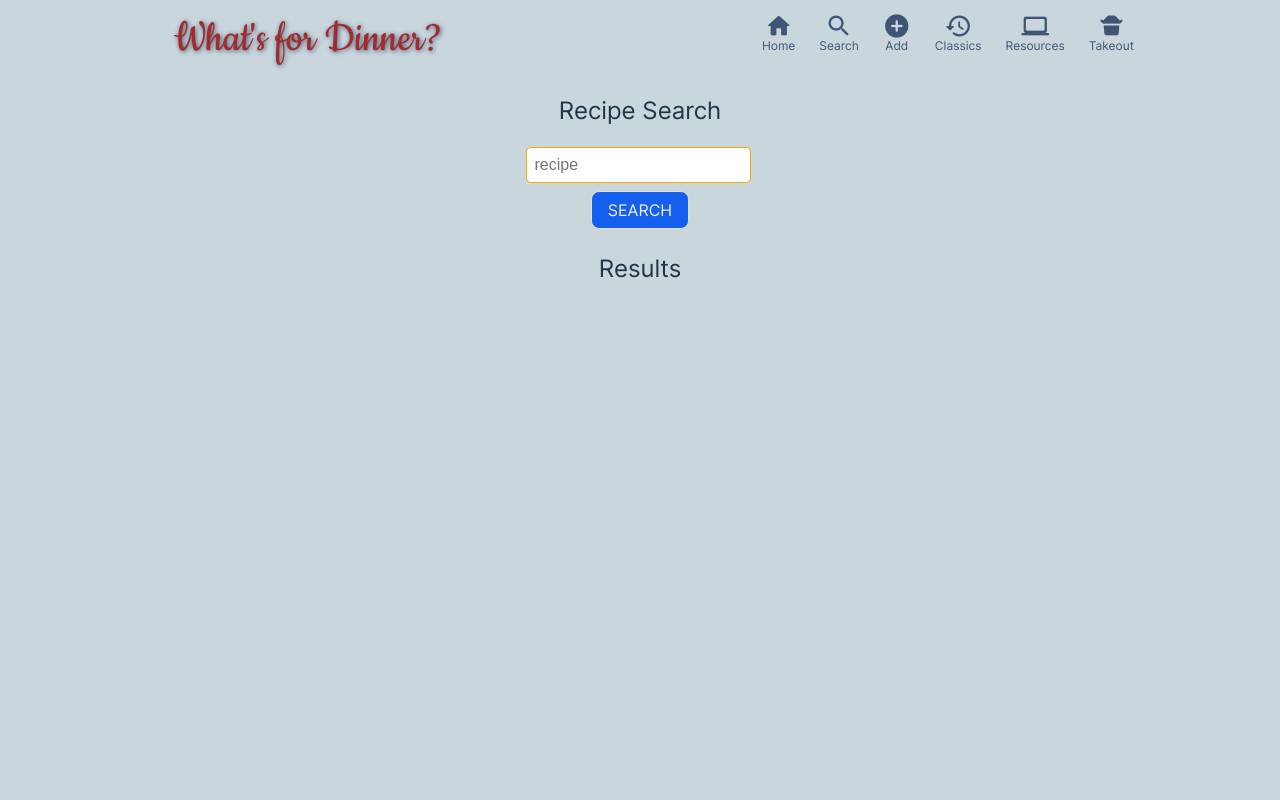
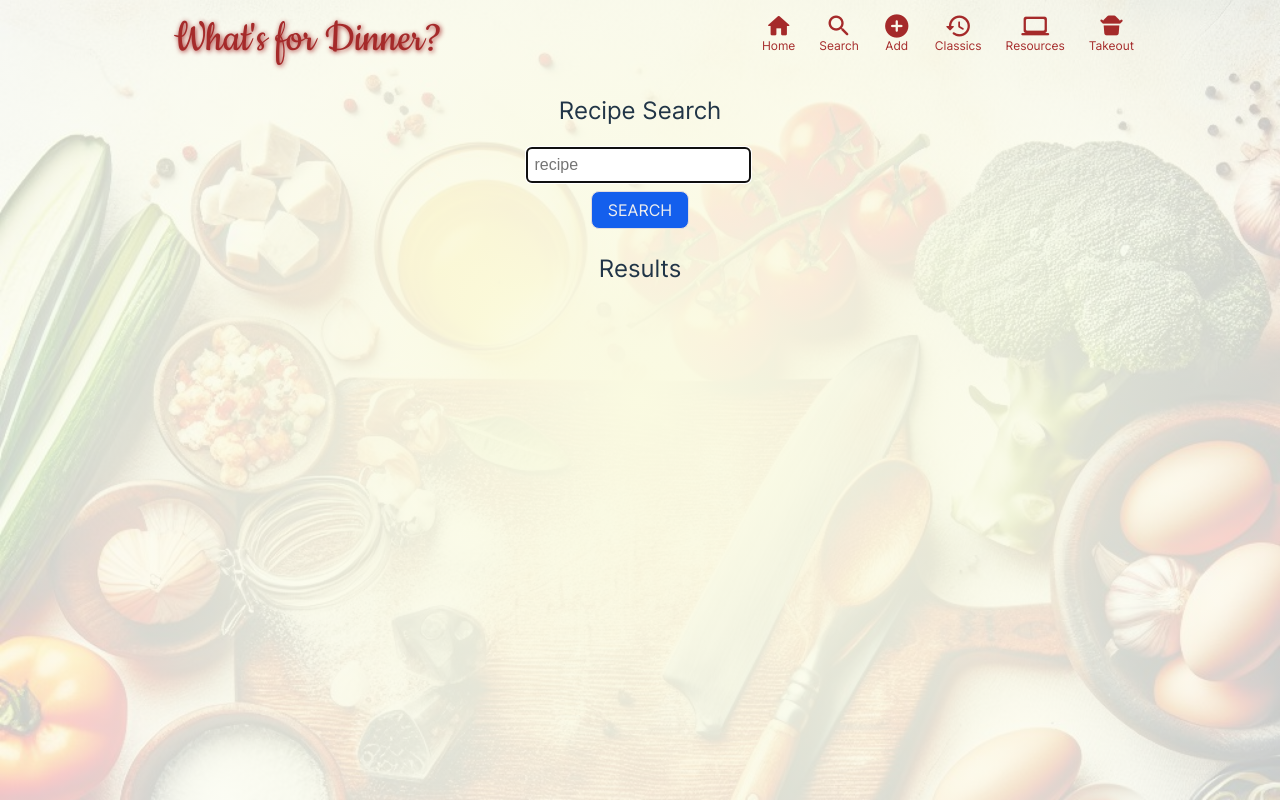
Before and after one commit to medfieldanderson/dinner, a Vue app: page /#/search in a window 1280 px wide. Built offline with nearby package versions, Linux system fonts and the light colour scheme.

Commit message:
background image and store fixes

```diff
--- a/src/App.vue
+++ b/src/App.vue
@@ -29,23 +29,24 @@ import MainMenu from "./components/MainMenu.vue";
 </template>
 <style>
 :root {
+  --ui-heading-title: #637a9f;
+  --ui-heading-title: #ee7214;
+  --ui-heading-title: #e8c872;
+  --ui-heading-title: #bfcfe7;
   --ui-heading-title: #743c3c;
-  --ui-heading-title: #BFCFE7;
-  --ui-heading-title: #E8C872;
-  --ui-heading-title: #EE7214;
-  --ui-heading-title: #637A9F;
   --ui-heading-title: brown;
-  --ui-link-color: #FE7A36;
-  --ui-link-color: #FF8911;
+  --ui-link-color: #fe7a36;
+  --ui-link-color: #ff8911;
+  --ui-link-color: #ed7d31;
+  --ui-link-color: #ee7214;
+  --ui-link-color: #525ceb;
+  --ui-link-color: #405576;
+  --ui-link-color: #363062;
   --ui-link-color: #607274;
-  --ui-link-color: #ED7D31;
-  --ui-link-color: #EE7214;
-  --ui-link-color: #363062;
-  --ui-link-color: #525CEB;
-  --ui-link-color: #405576;
+  --ui-link-color: brown;
   --ui-link-shadow: #405576;
 
-  --ui-dialog-background: #BFCFE7;
+  --ui-dialog-background: #bfcfe7;
 }
 </style>
 
@@ -55,7 +56,6 @@ import MainMenu from "./components/MainMenu.vue";
   flex-wrap: wrap;
   justify-content: space-around;
   align-items: flex-start;
-
 }
 .container {
   display: flex;
@@ -96,6 +96,14 @@ import MainMenu from "./components/MainMenu.vue";
 }
 </style>
 <style>
+.recipe-search {
+  .recipe-results {
+    .result {
+      background-color: #fefdfc;
+    }
+  }
+}
+
 @font-face {
   font-family: Inter-Regular;
   src: url("../src/assets/fonts/Inter/static/Inter-Regular.ttf");
@@ -122,5 +130,4 @@ dialog {
     background: rgb(66, 71, 105, 55%);
   }
 }
-
 </style>
--- a/src/components/RecipeSearch.vue
+++ b/src/components/RecipeSearch.vue
@@ -1,5 +1,5 @@
 <script setup>
-import { ref } from "vue";
+import { onMounted, ref } from "vue";
 import Heading from "./ui/UIHeading.vue";
 import Button from "./ui/UIButton.vue";
 import Input from "./ui/UIInput.vue";
@@ -20,15 +20,15 @@ const searchRecipes = async () => {
   const q = query(recipesRef, where("recipe", "==", inputRecipe.value));
   const querySnapshot = await getDocs(q);
 
-  store.searchResults = [];
-  let results = [];
+  store.recipes = [];
+  let recipes = [];
   querySnapshot.forEach((doc) => {
     console.log(doc.id, " => ", doc.data(), doc.data().recipe);
     console.log("doc.data() is ", typeof doc.data());
-    results.push(doc.data());
-    console.log(results);
+    recipes.push(doc.data());
+    console.log(recipes);
   });
-  Object.assign(store.searchResults, results);
+  Object.assign(store.recipes, recipes);
 };
 
 const editRecipe = (recipe) => {
@@ -36,12 +36,20 @@ const editRecipe = (recipe) => {
   router.push(`/edit-recipe/${recipe.id}`);
   // store.setCurrentRecipe(recipe.id);
 }
+
+onMounted(() => {
+  // Object.assign(store.recipes, []);
+  console.log("Recipe Search onmounted");
+  store.recipes = [];
+  document.getElementById("recipe").focus();
+
+});
 </script>
 <template>
   <div class="recipe-search">
     <form @submit.prevent="searchRecipes">
       <Heading tag="h2" title="Recipe Search" class="heading" />
-      <Input name="recipe" placeholder="recipe" v-model="inputRecipe" />
+      <Input id="recipe" name="recipe" placeholder="recipe" v-model="inputRecipe" />
       <!-- <Input name="ingredient" placeholder="ingredient" /> -->
       <Button type="submit" label="search" :primary="true"></Button>
     </form>
@@ -49,11 +57,9 @@ const editRecipe = (recipe) => {
     <div>
       <h2>Results</h2>
       <div class="recipe-results">
-        <template v-for="item, index in store.searchResults" :key="index">
+        <template v-for="item, index in store.recipes" :key="index">
           <div class="result" @click="editRecipe({id: item.id})">
             <h2>{{ item.recipe }}</h2>
-            <div>{{ item.cuisine }} {{ item.category }}</div>
-            <h3>Ingredients</h3>
             <ul>
               <template v-for="(ingredient, index) in item.ingredients" :key="ingredient.id">
                 <span>
@@ -61,6 +67,7 @@ const editRecipe = (recipe) => {
                   }}{{ listFormatter(index, item.ingredients.length) }}
                 </span>
               </template>
+              {{ item.id }}
             </ul>
           </div>
         </template>
--- a/src/components/add/RecipeAdd.vue
+++ b/src/components/add/RecipeAdd.vue
@@ -100,13 +100,14 @@ const deleteInstruction = (item) => {
 };
 onMounted(() => {
   if (urlHasId()) {
-    const currentRecipe = store.searchResults.filter(
+    console.log("URL HAD ID");
+    const currentRecipe = store.recipes.filter(
       (recipe) => (recipe.id = id)
-    )[0];
+      )[0];
 
-    console.log("RecipeAdd mounted.", currentRecipe, currentRecipe.recipe);
-    model.value = Object.assign({}, currentRecipe);
-  }
+      model.value = Object.assign({}, currentRecipe);
+      // console.log("RecipeAdd mounted.", currentRecipe, currentRecipe.recipe);
+    }
 });
 </script>
 <template>
--- a/src/style.css
+++ b/src/style.css
@@ -22,7 +22,7 @@ a:hover {
   color: #535bf2;
 }
 
-html: {
+html {
   margin: 0;
   padding: 0;
 }
@@ -39,9 +39,28 @@ body {
   /* background-color: #BFD8AF; */
   /* background-color: #DCF2F1; */
   /* background-color: #B6C4B6; */
-  background-color: #F8EDFF;
-  background-color: #FFF3CF;
-  background-color: #C9D7DD;
+  background-color: #f8edff;
+  background-color: #fff3cf;
+  background-color: #c9d7dd;
+  /* background-image  : url("./assets/dinner-prep.jpg"); */
+  /* background: linear-gradient(
+    to bottom,
+    rgb(225 255 255 / 100%),
+    rgb(255 255 255 / 50%)
+  ), url("./assets/dinner-prep.jpg"); */
+  background-repeat: no-repeat;
+  background-position: center;
+  /* background:( url("dinner-prep.jpg"), radial-gradient(
+    rgb(0 0 55 / 50%))
+
+  ); */
+  background: radial-gradient(
+      circle at center,
+      rgba(250, 250, 225, 20),
+      rgba(255, 255, 255, .75)
+    )
+    ,url("./assets/dinner-prep.jpg");
+  background-size: cover;
 }
 
 h1 {
```
Also changed, not shown: src/assets/dinner-prep.jpg (added).
